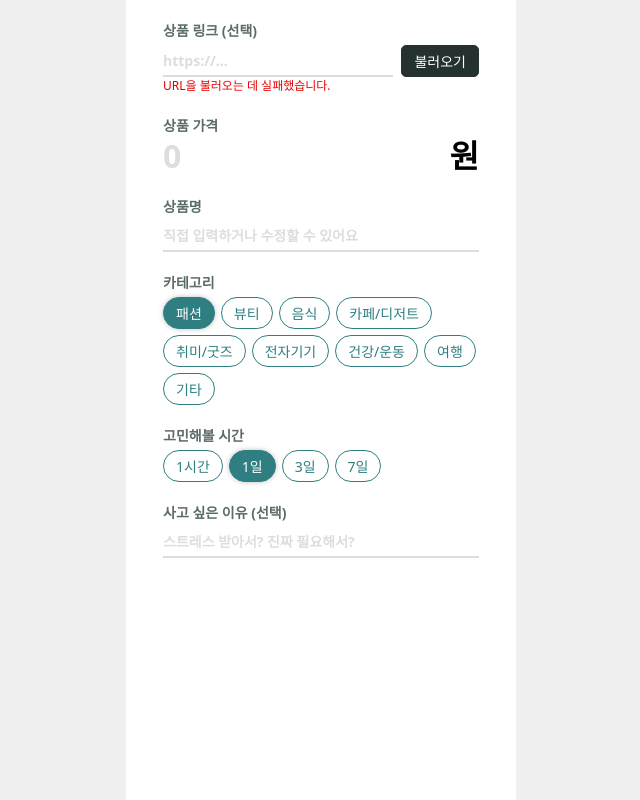
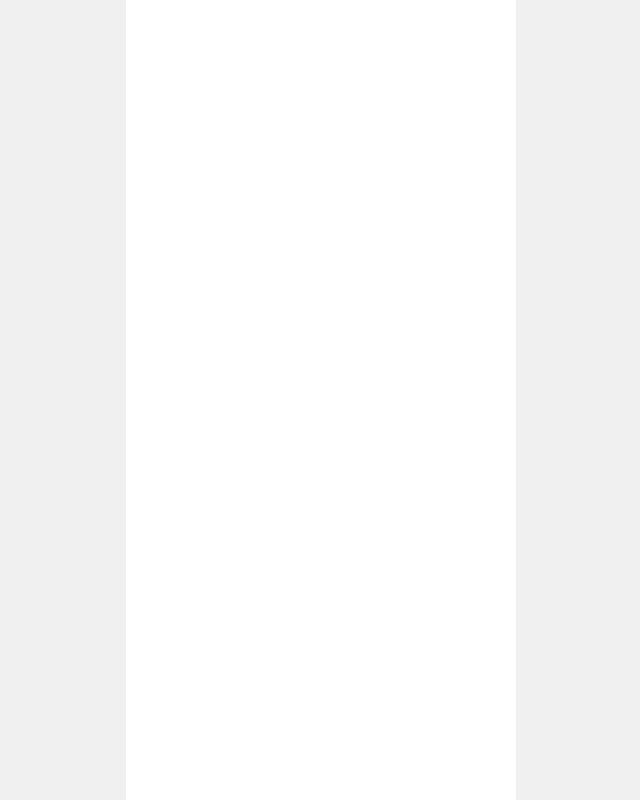
Before and after one commit to SWUWEB/DonWorry-FE, a React (Vite) app: page / in a window 1280 px wide. Shown: the whole page, without its empty margins (319-959 px from the left). Built offline with nearby package versions, Linux system fonts and the light colour scheme; a web font is replaced by a local one.

Commit message:
fix: 테스트 코드 삭제

```diff
--- a/src/pages/HomePage.tsx
+++ b/src/pages/HomePage.tsx
@@ -1,22 +1,11 @@
 import Header from '@/components/layout/Header'
-import { ProductForm, type FormData } from '@/components/layout/ProductForm'
 import Home from '@/features/home'
 
 export default function HomePage() {
-  const handleSubmit = (data: FormData) => {
-    console.log('제출된 데이터:', data);
-  };
-
   return (
     <>
       <Header />
       <Home />
-      <div style={{ display: 'flex', justifyContent: 'center', marginTop: '20px' }}>
-        <ProductForm
-          showTimeSelector={true}
-          onSubmit={handleSubmit}
-        />
-      </div>
     </>
   )
 }
```
